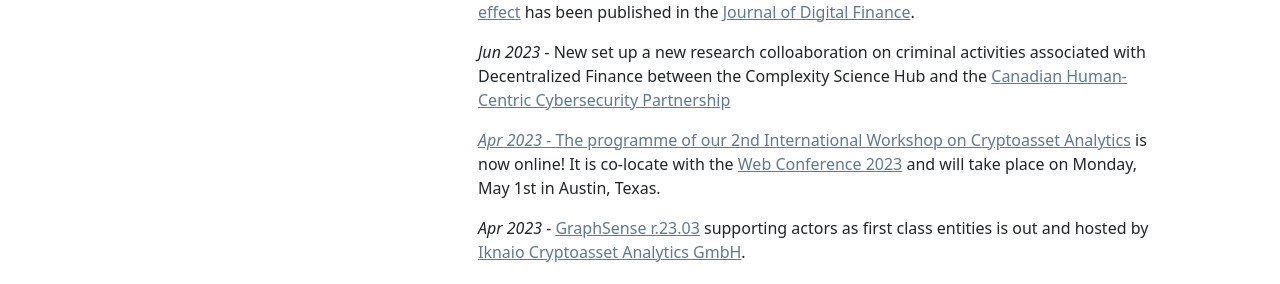
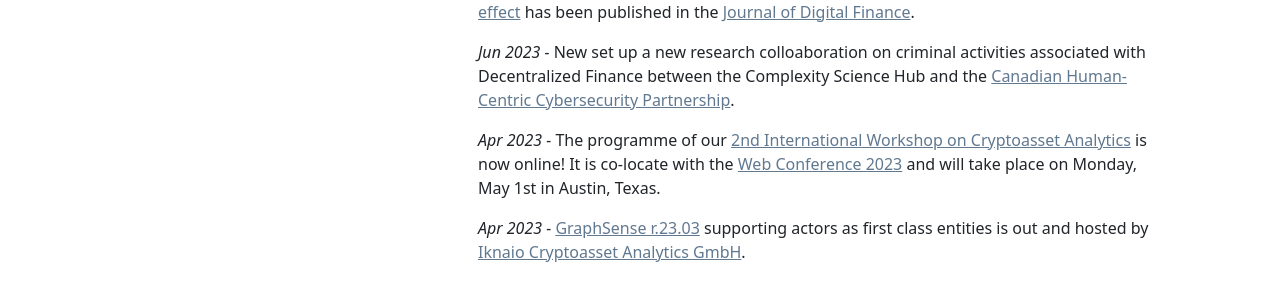
Before and after one commit to behas/behas.github.com, a Jekyll site: the page built from index.html, in a window 1280 px wide and 1124 px high. Shown: the part 705-989 px from the top of the window. Built offline with Jekyll 4.4.1, drawn with Linux system fonts in a browser that asks for light colours; a style sheet for code colours, icons or effects is not loaded.

Commit message:
fix typoe

```diff
--- a/_data/news.yml
+++ b/_data/news.yml
@@ -8,7 +8,7 @@
   news: |
     New set up a new research colloaboration on criminal activities associated with
     Decentralized Finance between the Complexity Science Hub and the <a href="https://www.linkedin.com/company/hc2p-ca/">Canadian Human-Centric
-    Cybersecurity Partnership</a.
+    Cybersecurity Partnership</a>.
 
 - date: 2023-04-14
   news: |
```
